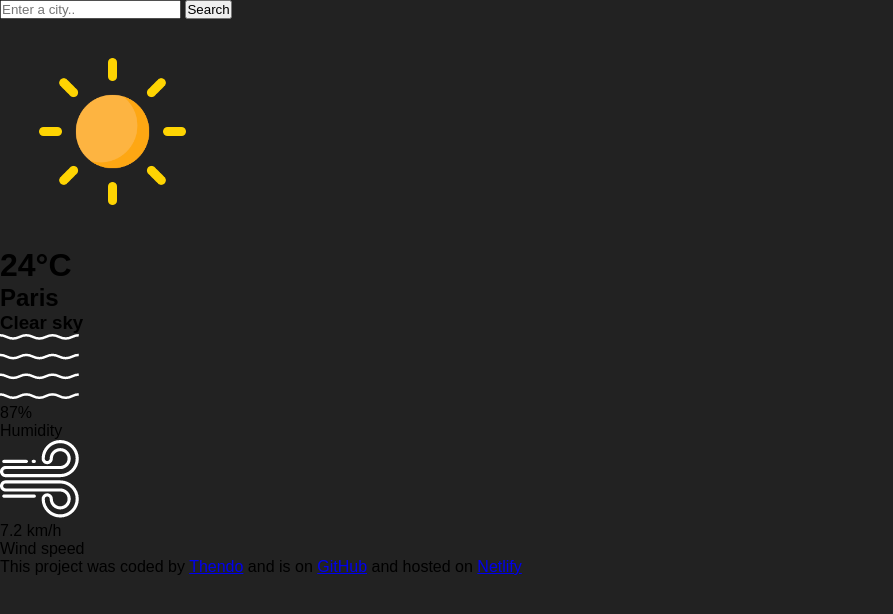
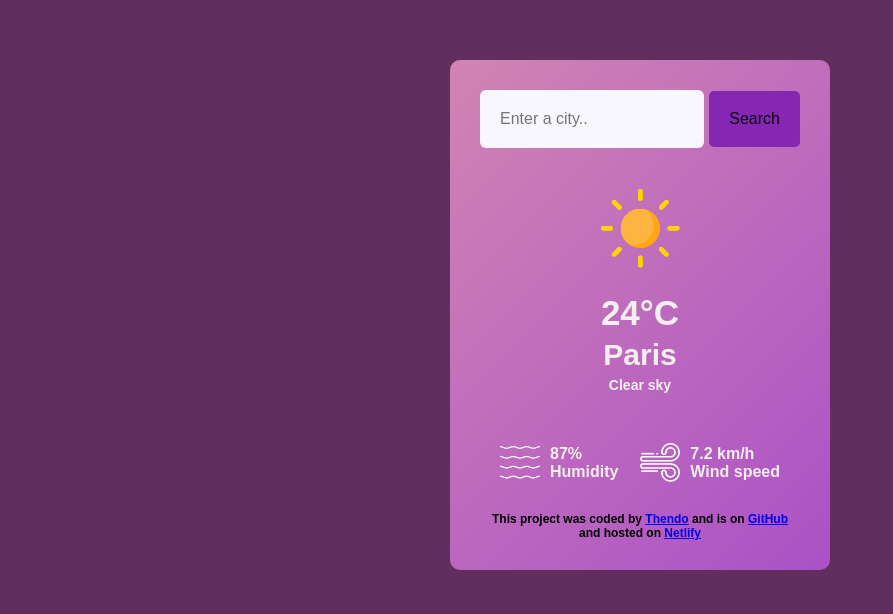
Before and after one commit to Thendow/weather_App, a plain HTML site: page index.html in a window 1280 px wide. Shown: the whole page, without its empty margins (0-893 px from the left). Drawn offline with Linux system fonts and the light colour scheme.

Commit message:
updated css

```diff
--- a/src/style.css
+++ b/src/style.css
@@ -1,10 +1,108 @@
 * {
   margin: 0;
   padding: 0;
-  font-family: sans-serif;
+  font-family: Arial, Helvetica, sans-serif;
   box-sizing: border-box;
 }
 
 body {
-  background: #222;
+  background: #612f5e;
 }
+
+.card {
+  background: linear-gradient(135deg, #d184b3, #ab51c7);
+  color: #fff;
+  border-radius: 20px;
+  text-align: center;
+  max-width: 380px;
+  margin: 60px auto;
+  padding: 30px;
+  border-radius: 10px;
+  height: 510px;
+}
+
+.search {
+  width: 100%;
+  display: flex;
+  align-items: center;
+  justify-content: space-between;
+}
+
+.search-input {
+  background-color: #f9f7fe;
+  border: none;
+  color: #080808;
+  font-size: 16px;
+  padding: 20px;
+  width: 75%;
+  border-radius: 6px;
+}
+.search-button {
+  margin-left: 5px;
+  font-size: 16px;
+  background-color: #8627b3;
+  color: #080808;
+  border: none;
+  padding: 20px;
+  line-height: 1;
+  border-radius: 5px;
+}
+
+.weather-icon {
+  width: 120px;
+  margin-top: 20px;
+}
+.weather {
+  font-family: Georgia, "Times New Roman", Times, serif;
+  color: #f7efef;
+}
+.weather h1 {
+  font-size: 35px;
+  font-weight: bold;
+}
+
+.weather h2 {
+  font-size: 30px;
+  font-weight: bold;
+  margin-top: 5px;
+}
+
+.weather h3 {
+  font-size: 14px;
+  font-weight: 200px;
+  margin-top: 5px;
+}
+
+.details {
+  display: flex;
+  align-items: center;
+  justify-content: space-between;
+  padding: 0 20px;
+  margin-top: 50px;
+  font-weight: bold;
+}
+
+.col {
+  display: flex;
+  align-items: center;
+  text-align: left;
+}
+
+.col img {
+  width: 40px;
+  margin-right: 10px;
+}
+
+.humidity.wind {
+  font-size: 28px;
+  margin: -6px;
+}
+
+footer {
+  text-align: center;
+  padding-top: 30px;
+  color: black;
+  font-size: 12px;
+  font-family: sans-serif;
+  font-weight: bold;
+}
```
